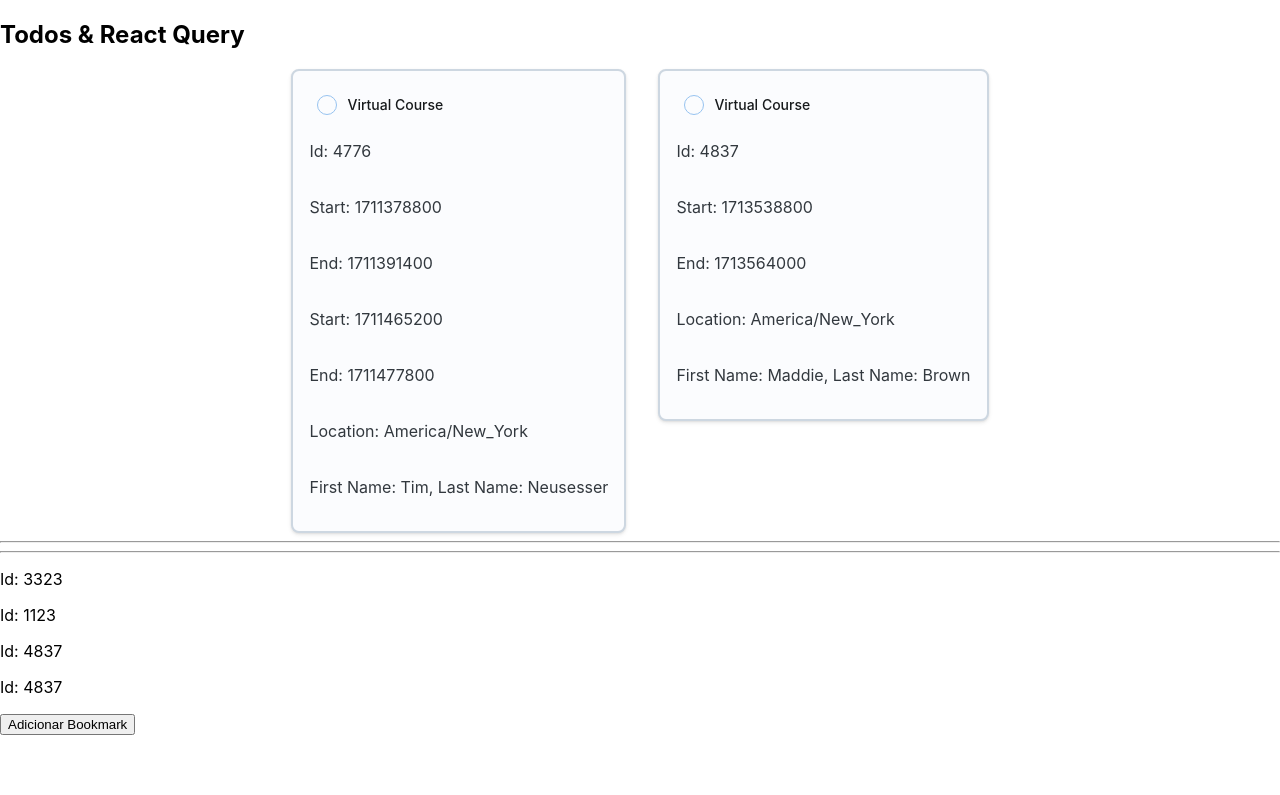
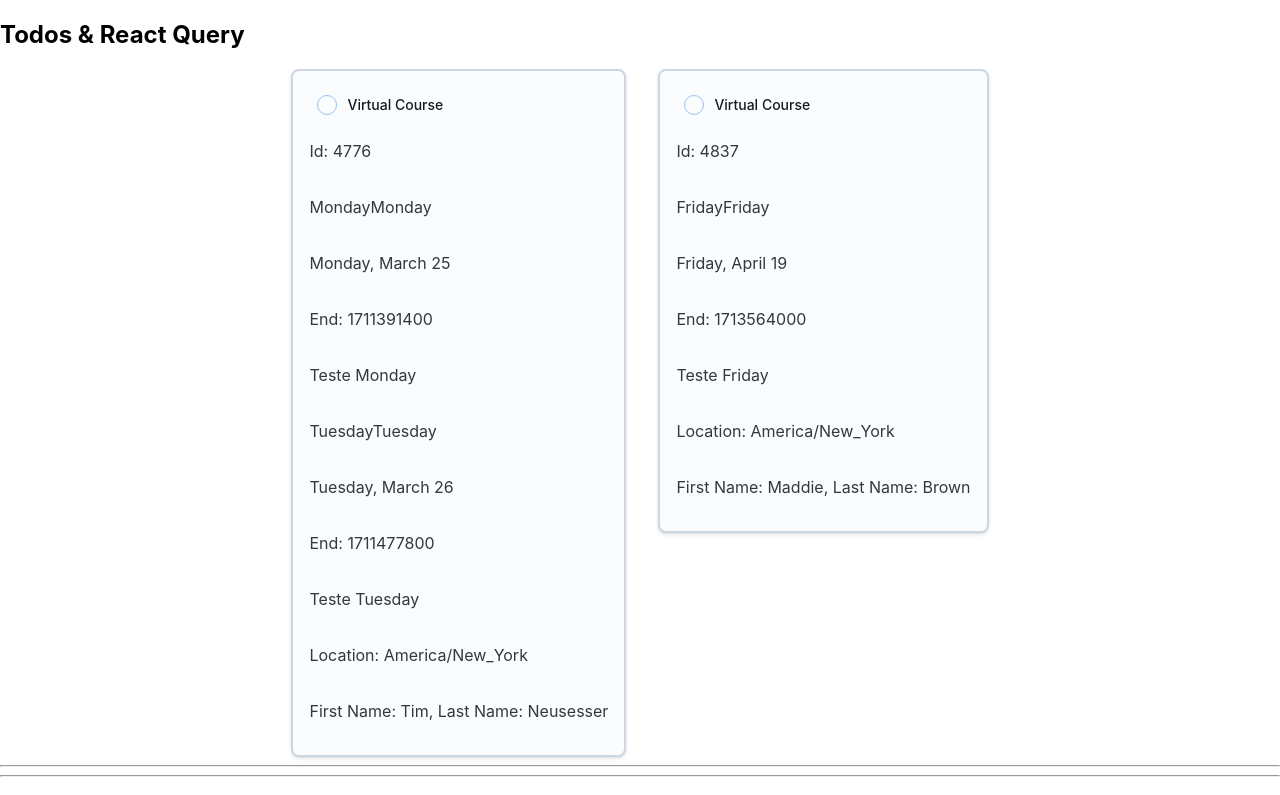
Before and after one commit to Amandasv/nng, a React (Create React App) app: page / in a window 1280 px wide. Shown: the top 795 px of the page. Built offline with nearby package versions, Linux system fonts and the light colour scheme; data requests are answered from the project's data file.

Commit message:
tem que ajustar a interface para pegar os cursos

```diff
--- a/package.json
+++ b/package.json
@@ -14,6 +14,7 @@
     "@types/react": "^18.2.62",
     "@types/react-dom": "^18.2.19",
     "axios": "^1.6.7",
+    "moment": "^2.30.1",
     "react": "^18.2.0",
     "react-dom": "^18.2.0",
     "react-query": "^3.39.3",
--- a/src/components/course/Tile.tsx
+++ b/src/components/course/Tile.tsx
@@ -1,22 +1,43 @@
 
 import { Card, CardContent } from "@mui/joy";
 import Course from "./Course"
+import * as moment from 'moment';
 
 export interface CourseInterface {
   course: Course;
 }
 
+export interface DateTimeInfo {
+  dayOfWeek: string;
+  month: string;
+  day: string;
+}
+
+function formatedDate(timestamp: number): DateTimeInfo{
+
+  const convertTimestamp = moment.unix(timestamp);
+
+  return {
+    dayOfWeek: convertTimestamp.format('dddd'),
+    month: convertTimestamp.format('MMMM'),
+    day: convertTimestamp.format('DD')
+  }
+}
+
 export function Tile({ course }: CourseInterface) {
   const { id, dates, location, instructors } = course
+  console.log('couse:-', course)
   return (
     <>
 
       <CardContent>
         <p>Id: {id} </p>
-        {dates.map((date) => (
+        {dates.map((dateTime) => (
           <>
-            <p>Start: {date[0]}</p>
-            <p>End: {date[1]}</p>
+            <p>{dateTime.map((each) => formatedDate(each).dayOfWeek)}</p>
+            <p>{formatedDate(dateTime[0]).dayOfWeek}, {formatedDate(dateTime[0]).month} {formatedDate(dateTime[0]).day}</p>
+            <p>End: {dateTime[1]}</p>
+            <p>Teste {formatedDate(dateTime[0]).dayOfWeek} </p>
           </>
         ))}
         <p>Location: {location.timezone}</p>
```
Also changed, not shown: src/hooks/useCourseData.ts (line endings or trailing spaces), 1 other file (tests, documents, lock files or other folders).
